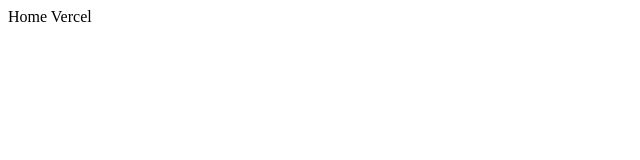
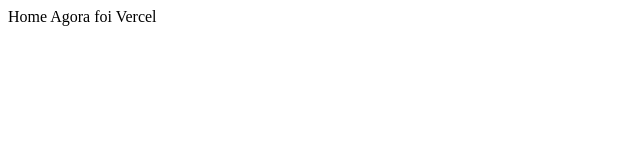
Before and after one commit to jonasonias/site-vercel, a Next.js app: page / in a window 1280 px wide. Shown: the top 160 px of the page, without its empty margins (0-640 px from the left). Built offline with nearby package versions, Linux system fonts and the light colour scheme.

Commit message:
vercel deploy

```diff
--- a/pages/index.js
+++ b/pages/index.js
@@ -1,5 +1,5 @@
 function Home(){
-    return <div>Home Vercel</div>
+    return <div>Home Agora foi Vercel</div>
 }
 
 export default Home
```
